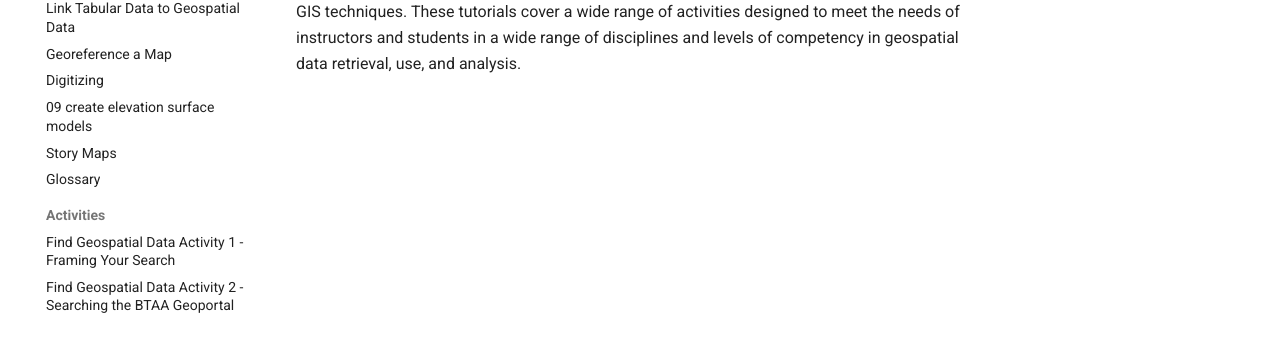
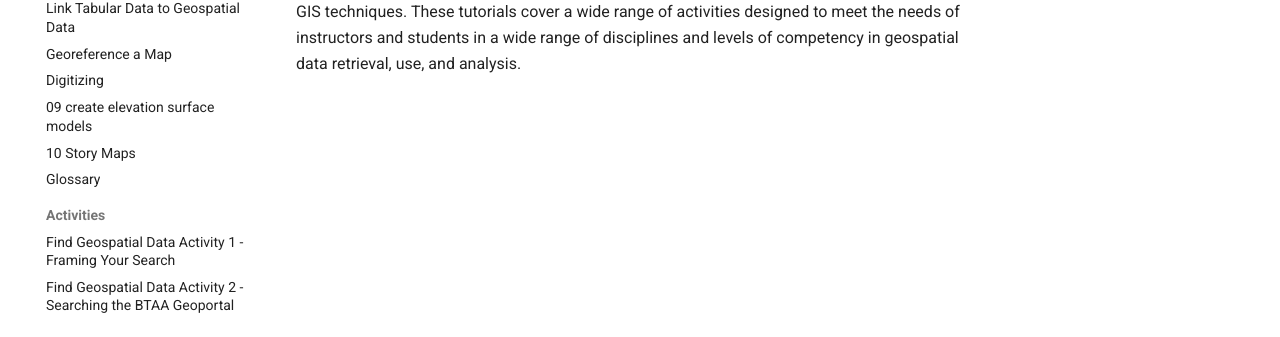
Before and after one commit to jebowe3/tutorials, an MkDocs documentation site: the page built from docs/index.md, in a window 1280 px wide. Shown: the part 273-610 px from the top of the page. Built offline with MkDocs 1.6.1 and Material for MkDocs 9.7.7, drawn with Linux system fonts in a browser that asks for light colours.

Commit message:
Update 10_story-maps.md

```diff
--- a/docs/10_story-maps.md
+++ b/docs/10_story-maps.md
@@ -1,5 +1,5 @@
 ---
-title: Story Maps
+title: 10 Story Maps
 summary: This tutorial is designed as a brief introduction to the capabilities of ArcGIS Story Maps.
 authors:
     - Ryan Mattke
```
Also changed, not shown: other parts of docs/10_story-maps.md (+0 -1 lines).
